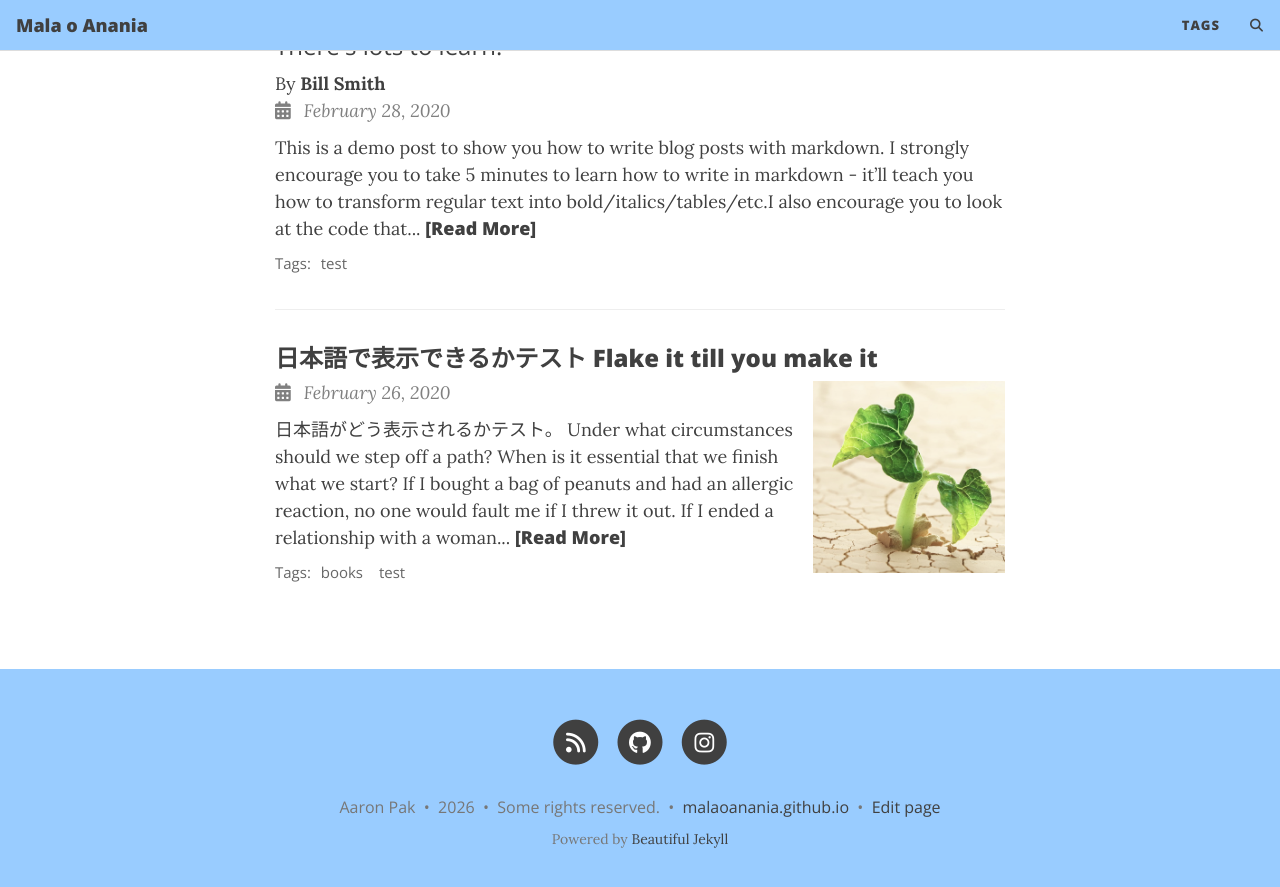
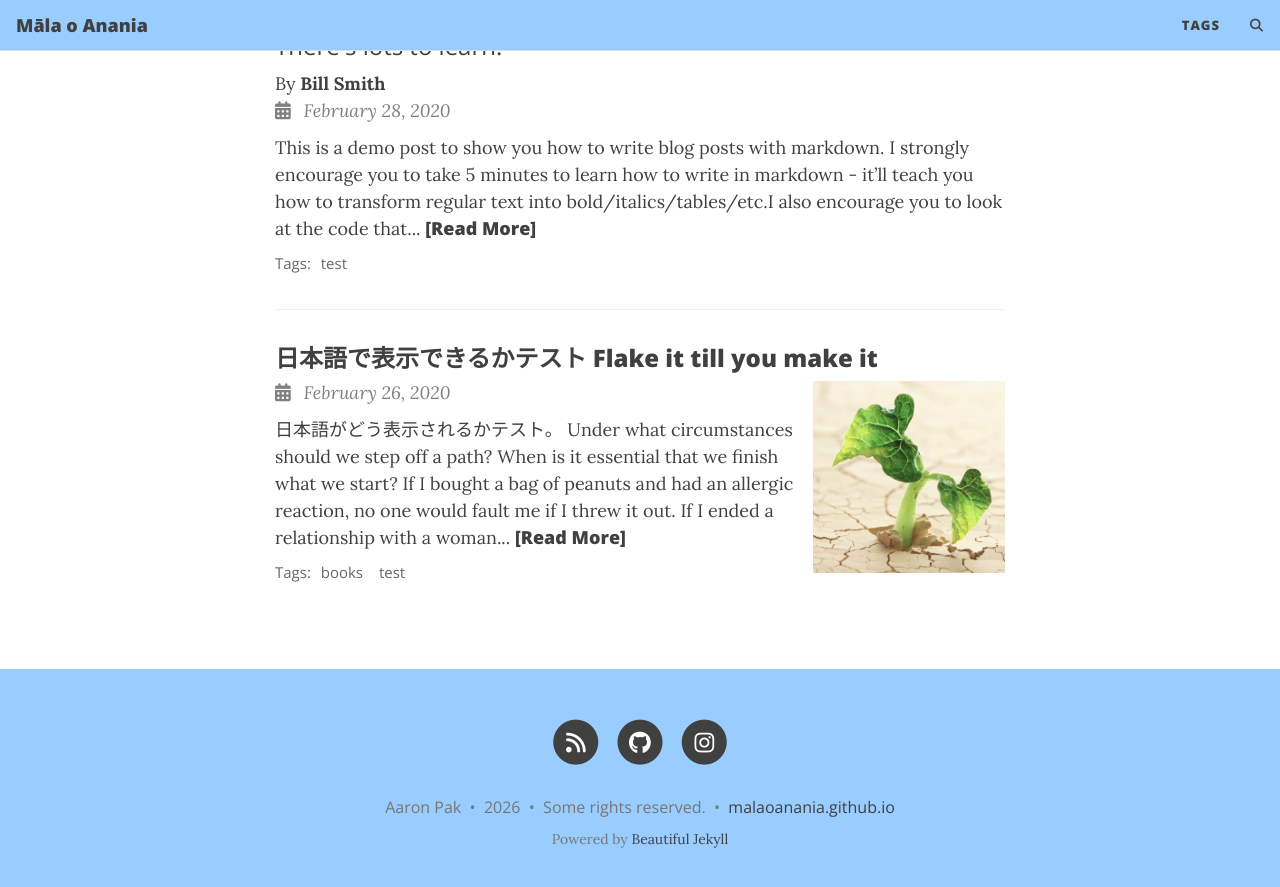
Before and after one commit to malaoanania/malaoanania.github.io, a Jekyll site: the page built from index.html, in a window 1280 px wide and 900 px high, scrolled down 591 px. Shown: the top 887 px of the window. Built offline with Jekyll 4.4.1, drawn with Linux system fonts in a browser that asks for light colours; the list of posts is cut into pages by our own code; comment, search, counter and statistics services are not loaded.

Commit message:
minor update

```diff
--- a/_config.yml
+++ b/_config.yml
@@ -10,7 +10,7 @@
 ############################
 
 # Name of website
-title: Mala o Anania
+title: Māla o Anania
 
 # Your name to show in the footer
 author: Aaron Pak
@@ -122,7 +122,8 @@ feed_show_tags: true
 post_search: true
 
 # Add a button in the footer to edit the current page. Only works if your website is hosted on GitHub
-edit_page_button: true
+#edit_page_button: true
+edit_page_button: false
 
 # Allow sub-menu items (second-level navigation menu items) to be longer than the top-level menu
 # If this setting is off, then long sub-menu words might get cut off
--- a/index.html
+++ b/index.html
@@ -1,6 +1,6 @@
 ---
 layout: home
-title: Mala o Anania
+title: Māla o Anania
 subtitle: some techs, some garden works, and some stories of Japan or Aloha
 title-img: /assets/img/MalaOAnania_001.png
 ---
```
